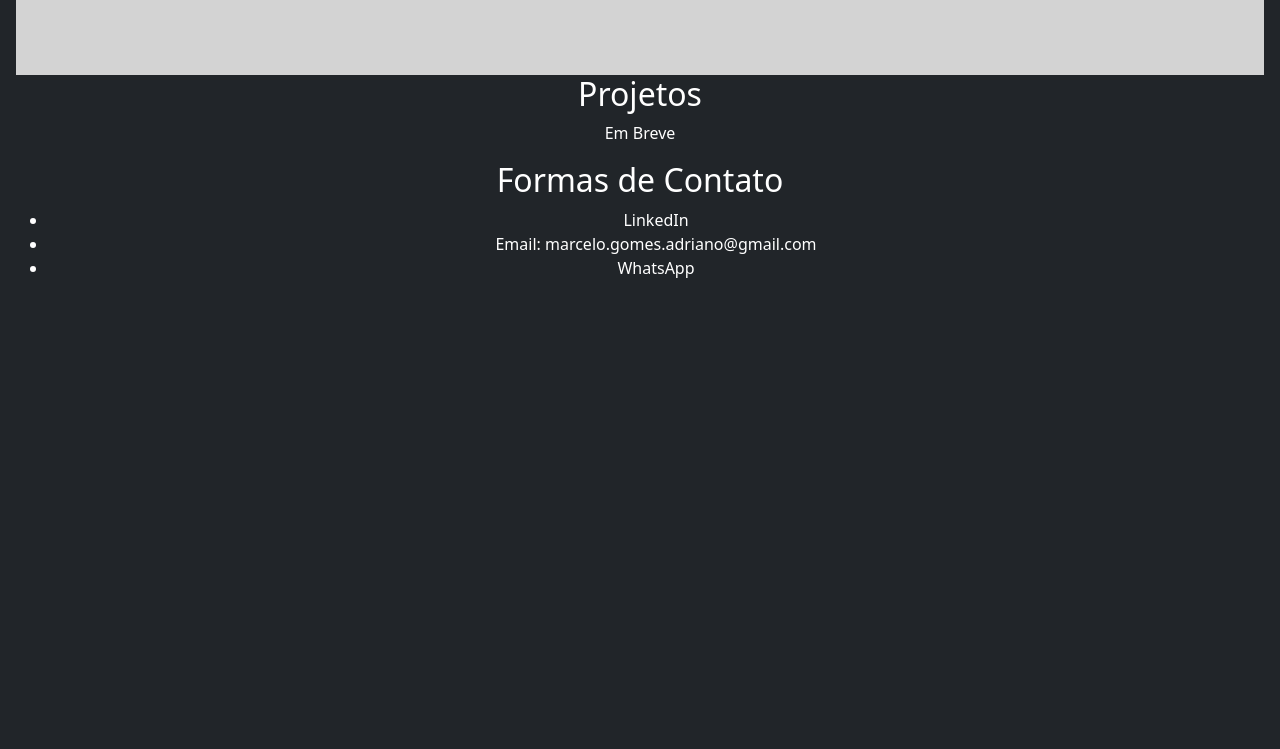
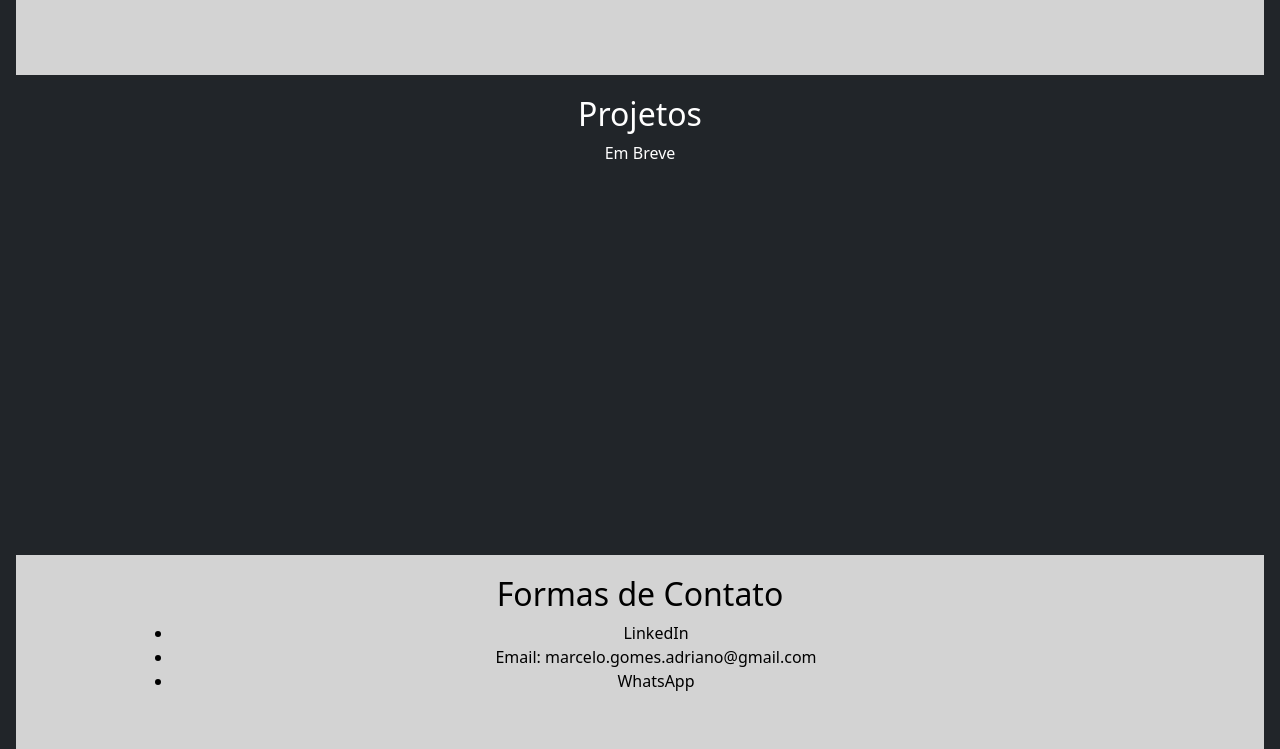
Before and after one commit to marcelo-adriano/marcelo-adriano.github.io, a website with bundled scripts: page index.html in a window 1280 px wide. Shown: the part 1231-1980 px from the top of the page. Before the commit the page ends 1543 px from the top, so only its background shows below. Built offline with nearby package versions, Linux system fonts and the light colour scheme.

Commit message:
Pequenas alterações

```diff
--- a/data.js
+++ b/data.js
@@ -26,7 +26,7 @@ export const MY_SKILLS = [
   },
   {
     name: "Linux",
-    description: "O kernel mais famoso do mundo. Habilidades que gostaria de enfatizar são o dominio do terminal e criação de scripts em bash.",
+    description: "O kernel mais famoso do mundo. Habilidades que gostaria de enfatizar são o domínio do terminal e criação de scripts em bash.",
     image: "https://www.oficinadanet.com.br/imagens/post/25027/tux.png",
   },
 ];
--- a/index.html
+++ b/index.html
@@ -36,17 +36,17 @@
             </a>
           </div>
         </section>
-        <section id="ferramentas-e-linguagens">
+        <section id="ferramentas-e-linguagens" class="sections-non-presentation">
           <h2 class="titulo-sessão">Ferramentas e Habilidades</h2>
           <div id="skill-carrossel" class="carousel carousel-dark slide" data-bs-ride="carousel">
 
           </div>
         </section>
-        <section id="projetos">
+        <section id="projetos" class="sections-non-presentation">
           <h2 class="titulo-sessão">Projetos</h2>
           <p>Em Breve</p>
         </section>
-        <section id="forma-de-contato">
+        <section id="forma-de-contato" class="sections-non-presentation">
           <h2 class="titulo-sessão">Formas de Contato</h2>
           <ul class="lista-contatos">
             <li>LinkedIn</li>
--- a/style.css
+++ b/style.css
@@ -60,9 +60,13 @@ a:hover {
   }
 }
 
-#ferramentas-e-linguagens {
+.sections-non-presentation {
   min-height: 60vh;
   padding: 20px 10%;
+}
+
+#ferramentas-e-linguagens,
+#forma-de-contato {
   background-color: lightgray;
   color: black;
 }
```
